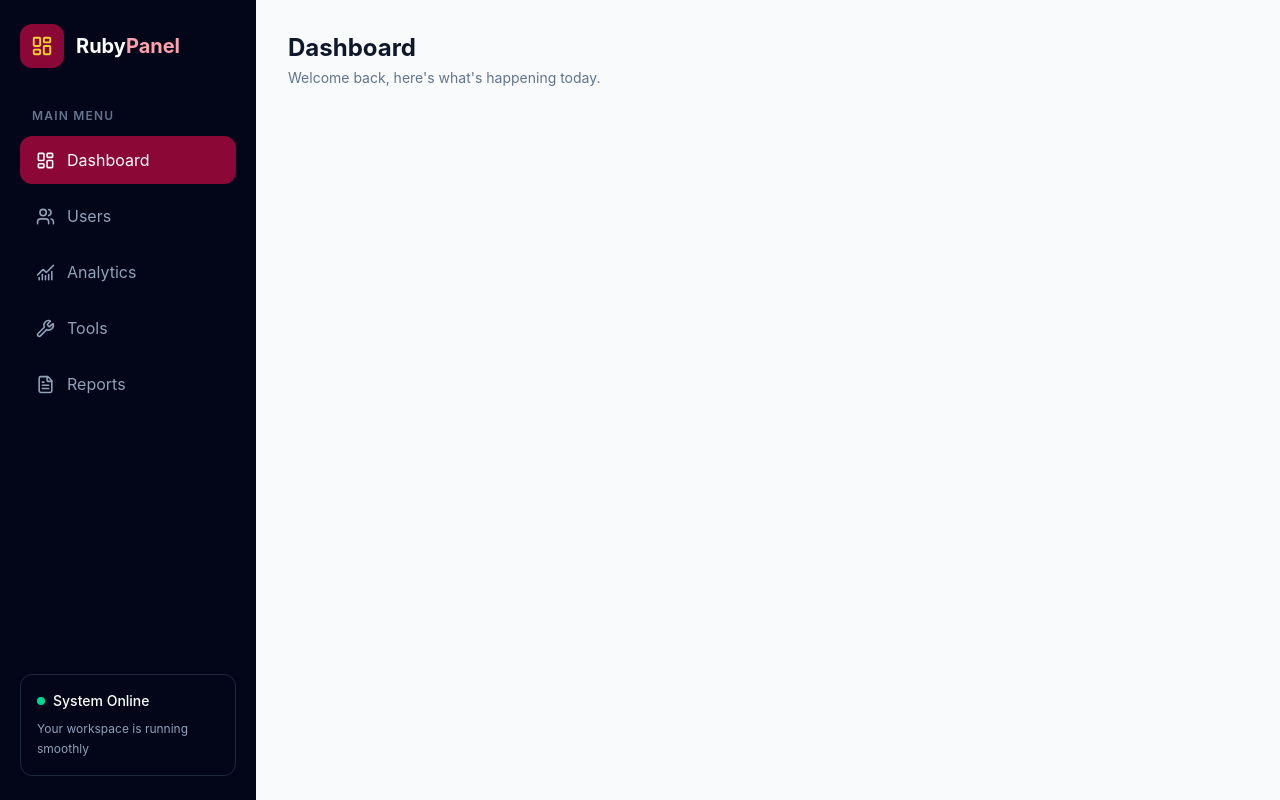
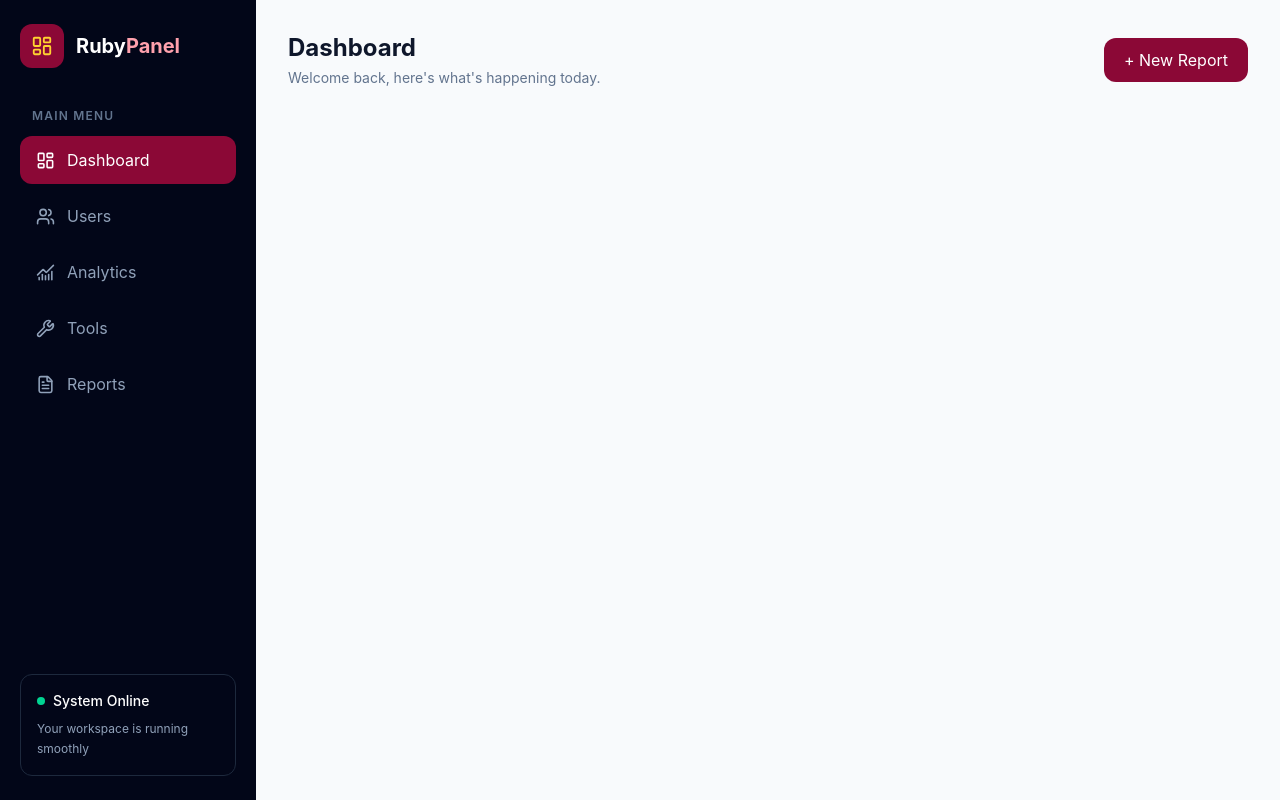
Before and after one commit to zibanoori/rubypanel, a React (Vite) app: page / in a window 1280 px wide. Built offline with nearby package versions, Linux system fonts and the light colour scheme.

Commit message:
feat: add new report action button to dashboard header

```diff
--- a/src/components/Main.jsx
+++ b/src/components/Main.jsx
@@ -8,6 +8,9 @@ function Main() {
             Welcome back, here's what's happening today.
           </p>
         </div>
+        <button className="rounded-xl bg-rose-900 px-5 py-2.5 text-sm font-medium text-white transition hover:bg-rose-800">
+          + New Report
+        </button>
       </div>
     </main>
   );
```
